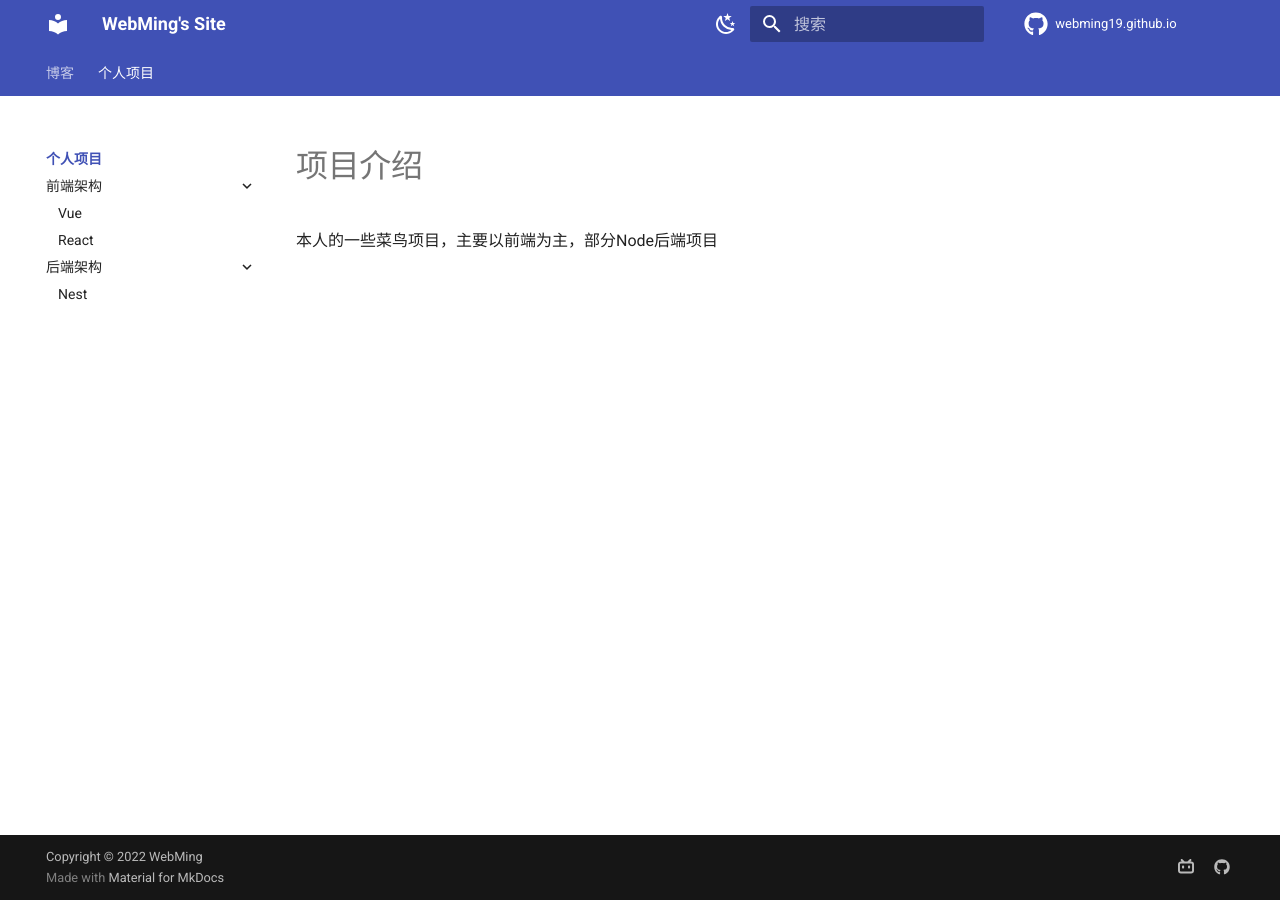
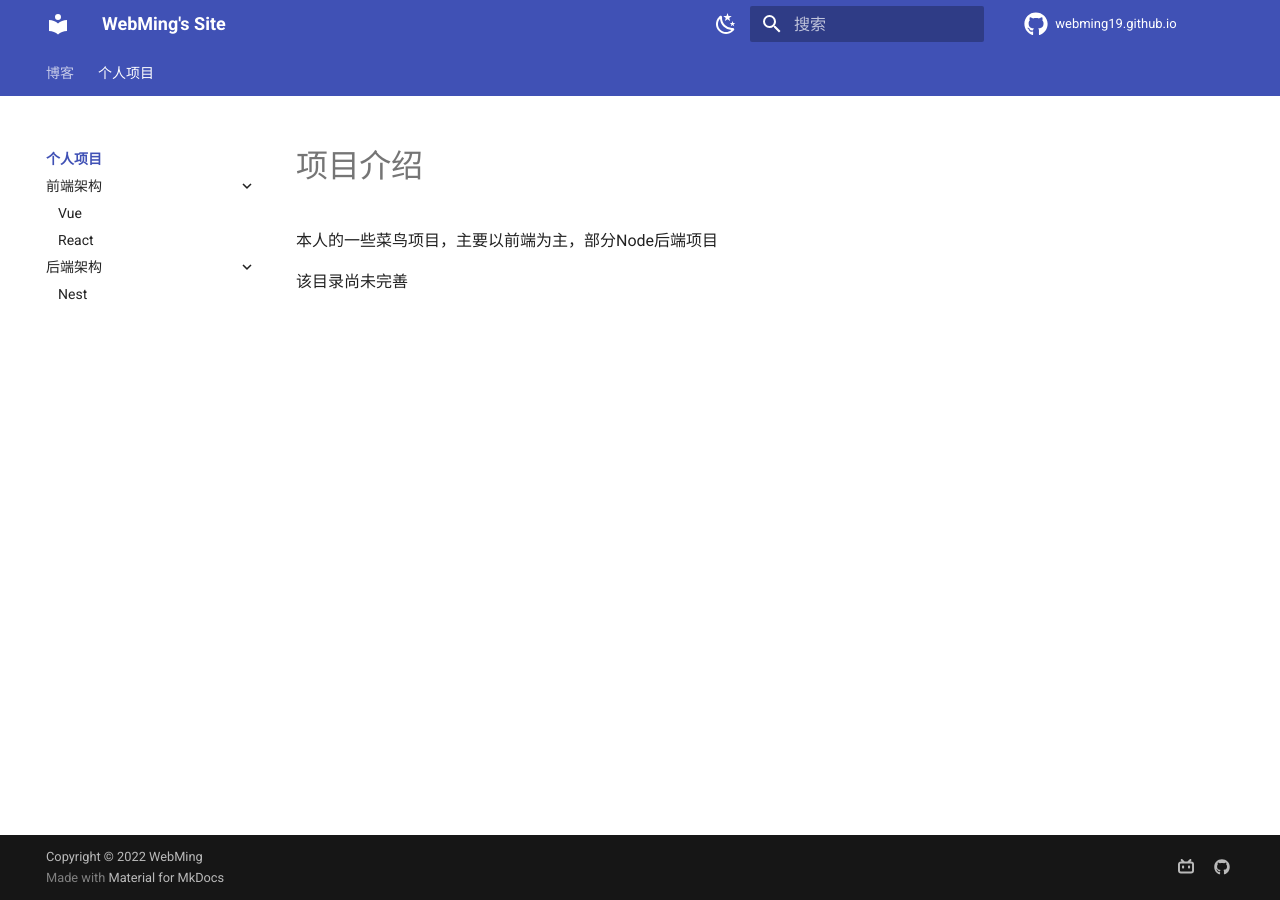
Before and after one commit to Webming19/Webming19.github.io, an MkDocs documentation site: the page built from docs/PROJECT/index.md, in a window 1280 px wide. Built offline with MkDocs 1.6.1 and Material for MkDocs 9.7.7, drawn with Linux system fonts in a browser that asks for light colours.

Commit message:
update(PROJECT): 加入未完善提示

```diff
--- a/docs/PROJECT/index.md
+++ b/docs/PROJECT/index.md
@@ -1,3 +1,5 @@
 # 项目介绍
 
 本人的一些菜鸟项目，主要以前端为主，部分Node后端项目
+
+该目录尚未完善
```
Also changed, not shown: 1 other file.
